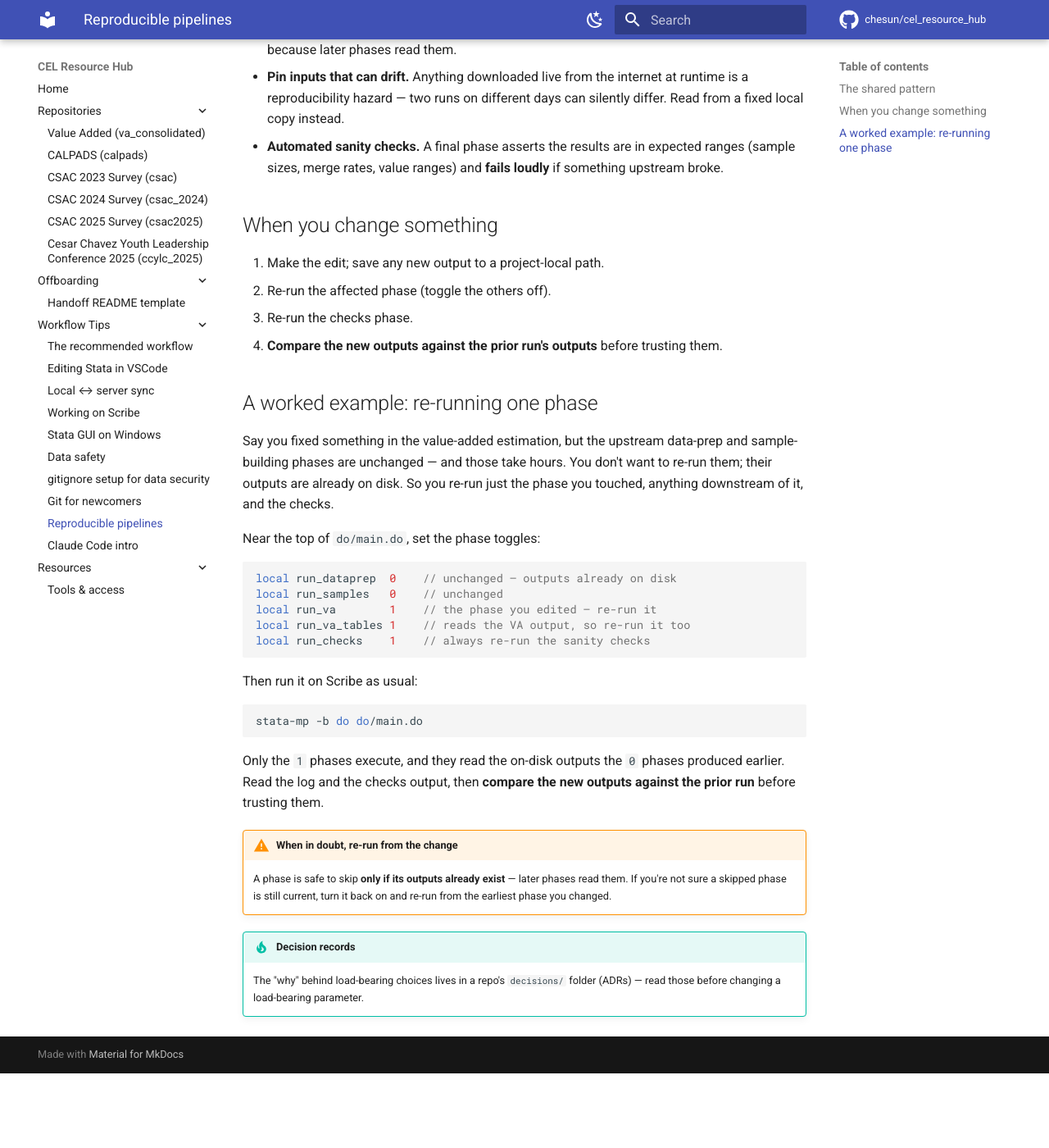
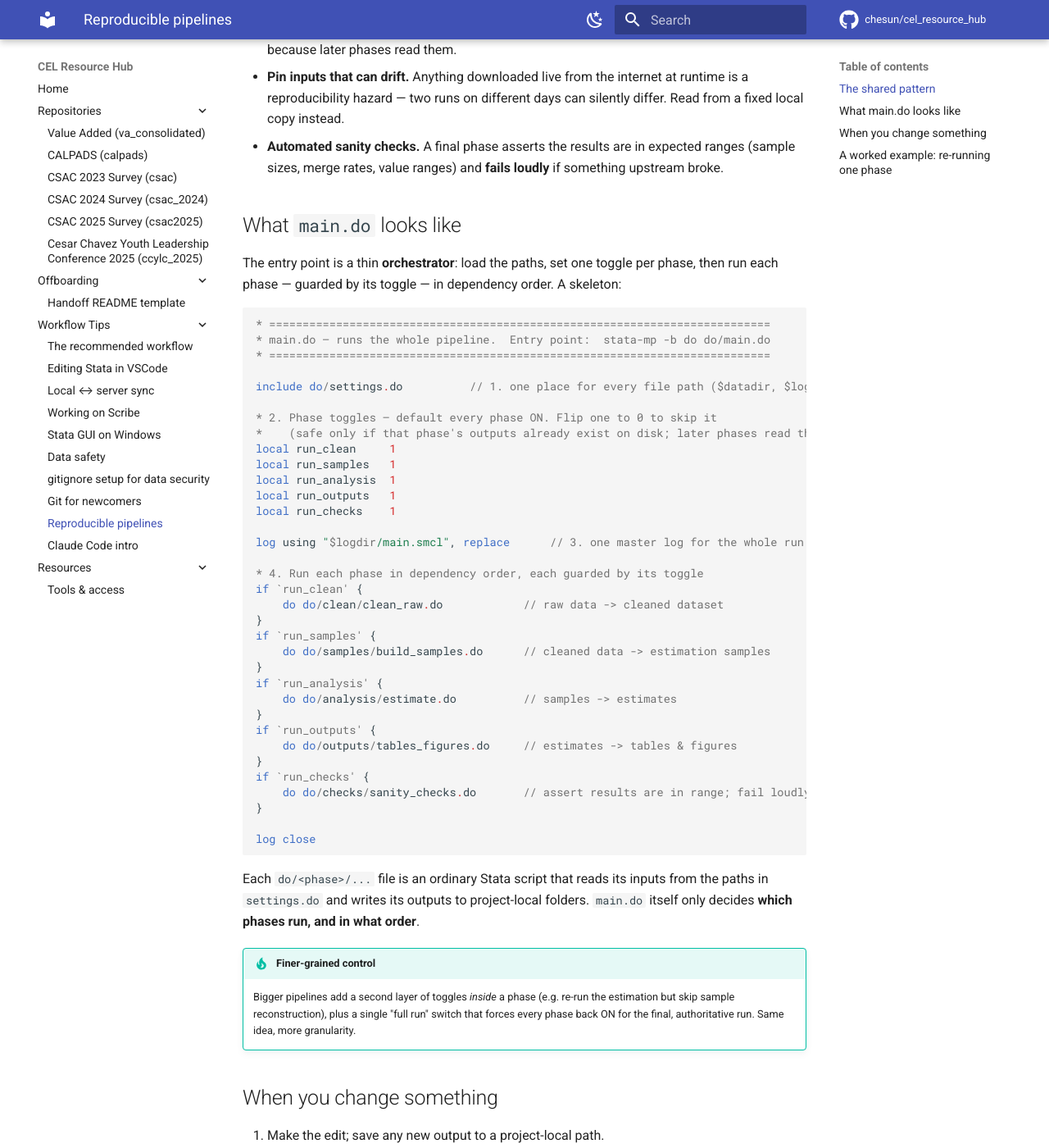
Before and after one commit to chesun/cel_resource_hub, an MkDocs documentation site: the page built from docs/workflow-tips/reproducible-pipelines.md, in a window 1280 px wide and 1400 px high, scrolled down 495 px. Shown: the whole window at 82% size. Built offline with MkDocs 1.6.1 and Material for MkDocs 9.7.7, drawn with Linux system fonts in a browser that asks for light colours; comment, search, counter and statistics services are not loaded; before the commit the page ends 1804 px from its top, so only the background shows below that; some of the changed text lies outside the part shown.

Commit message:
Reproducible pipelines: add a main.do skeleton + toggle walkthrough
Add a "What main.do looks like" section — a thin-orchestrator skeleton
(include settings -> phase toggles -> guarded `if run_<phase> { do ... }`
blocks in dependency order), grounded in va_consolidated's real structure,
plus a finer-grained-control note. Align the worked-example toggle names
with the skeleton (run_clean/run_samples/run_analysis/run_outputs/run_checks).

mkdocs build --strict: exit 0, no warnings.

Co-Authored-By: Claude Opus 4.8 (1M context) <noreply@anthropic.com>

````diff
--- a/docs/workflow-tips/reproducible-pipelines.md
+++ b/docs/workflow-tips/reproducible-pipelines.md
@@ -21,6 +21,57 @@ repo with the same mental model.
 - **Automated sanity checks.** A final phase asserts the results are in expected ranges
   (sample sizes, merge rates, value ranges) and **fails loudly** if something upstream broke.
 
+## What `main.do` looks like
+
+The entry point is a thin **orchestrator**: load the paths, set one toggle per phase, then run
+each phase — guarded by its toggle — in dependency order. A skeleton:
+
+```stata
+* ===========================================================================
+* main.do — runs the whole pipeline.  Entry point:  stata-mp -b do do/main.do
+* ===========================================================================
+
+include do/settings.do          // 1. one place for every file path ($datadir, $logdir, …)
+
+* 2. Phase toggles — default every phase ON. Flip one to 0 to skip it
+*    (safe only if that phase's outputs already exist on disk; later phases read them).
+local run_clean     1
+local run_samples   1
+local run_analysis  1
+local run_outputs   1
+local run_checks    1
+
+log using "$logdir/main.smcl", replace      // 3. one master log for the whole run
+
+* 4. Run each phase in dependency order, each guarded by its toggle
+if `run_clean' {
+    do do/clean/clean_raw.do            // raw data -> cleaned dataset
+}
+if `run_samples' {
+    do do/samples/build_samples.do      // cleaned data -> estimation samples
+}
+if `run_analysis' {
+    do do/analysis/estimate.do          // samples -> estimates
+}
+if `run_outputs' {
+    do do/outputs/tables_figures.do     // estimates -> tables & figures
+}
+if `run_checks' {
+    do do/checks/sanity_checks.do       // assert results are in range; fail loudly
+}
+
+log close
+```
+
+Each `do/<phase>/...` file is an ordinary Stata script that reads its inputs from the paths in
+`settings.do` and writes its outputs to project-local folders. `main.do` itself only decides
+**which phases run, and in what order**.
+
+!!! tip "Finer-grained control"
+    Bigger pipelines add a second layer of toggles *inside* a phase (e.g. re-run the estimation
+    but skip sample reconstruction), plus a single "full run" switch that forces every phase back
+    ON for the final, authoritative run. Same idea, more granularity.
+
 ## When you change something
 
 1. Make the edit; save any new output to a project-local path.
@@ -30,18 +81,18 @@ repo with the same mental model.
 
 ## A worked example: re-running one phase
 
-Say you fixed something in the value-added estimation, but the upstream data-prep and
-sample-building phases are unchanged — and those take hours. You don't want to re-run them; their
-outputs are already on disk. So you re-run just the phase you touched, anything downstream of it,
-and the checks.
+Say you fixed something in the **analysis** phase, but the upstream cleaning and sample-building
+phases are unchanged — and those take hours. You don't want to re-run them; their outputs are
+already on disk. So you re-run just the phase you touched, anything downstream of it, and the
+checks.
 
 Near the top of `do/main.do`, set the phase toggles:
 
 ```stata
-local run_dataprep  0    // unchanged — outputs already on disk
+local run_clean     0    // unchanged — outputs already on disk
 local run_samples   0    // unchanged
-local run_va        1    // the phase you edited — re-run it
-local run_va_tables 1    // reads the VA output, so re-run it too
+local run_analysis  1    // the phase you edited — re-run it
+local run_outputs   1    // reads the analysis output, so re-run it too
 local run_checks    1    // always re-run the sanity checks
 ```
 
````
